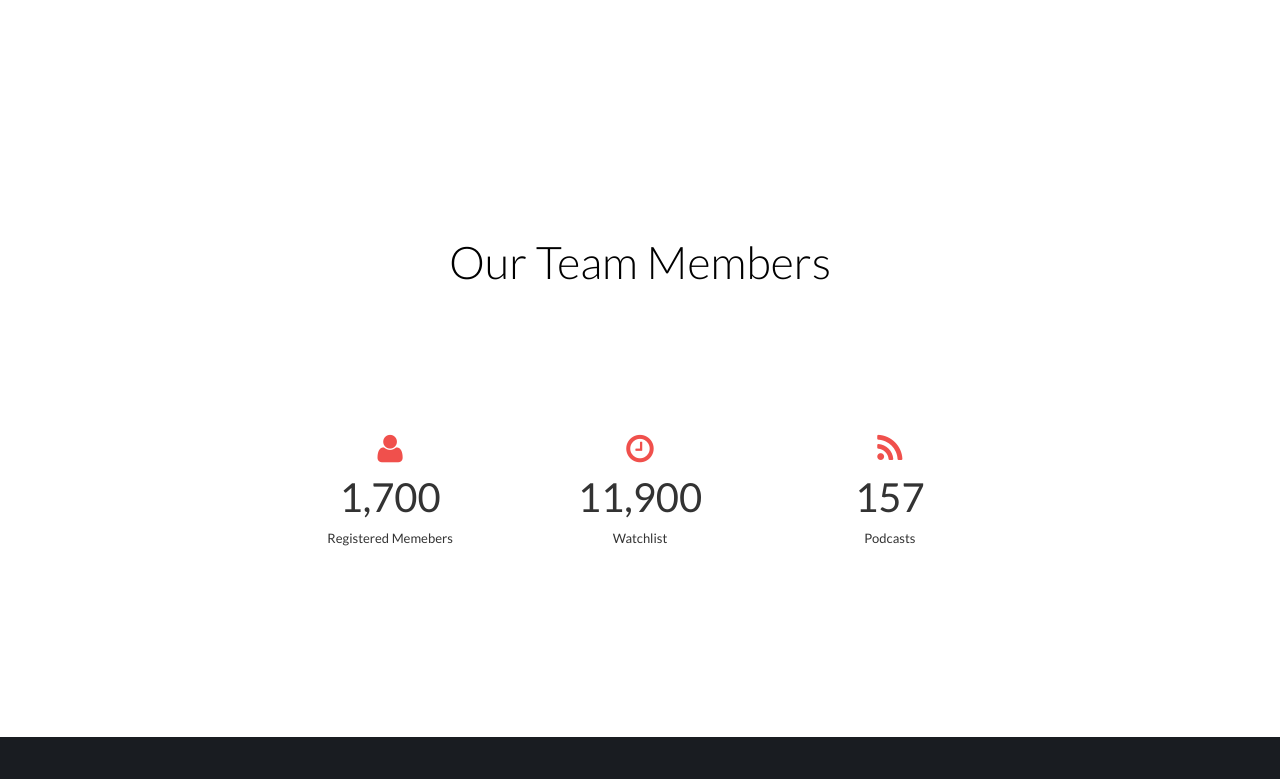
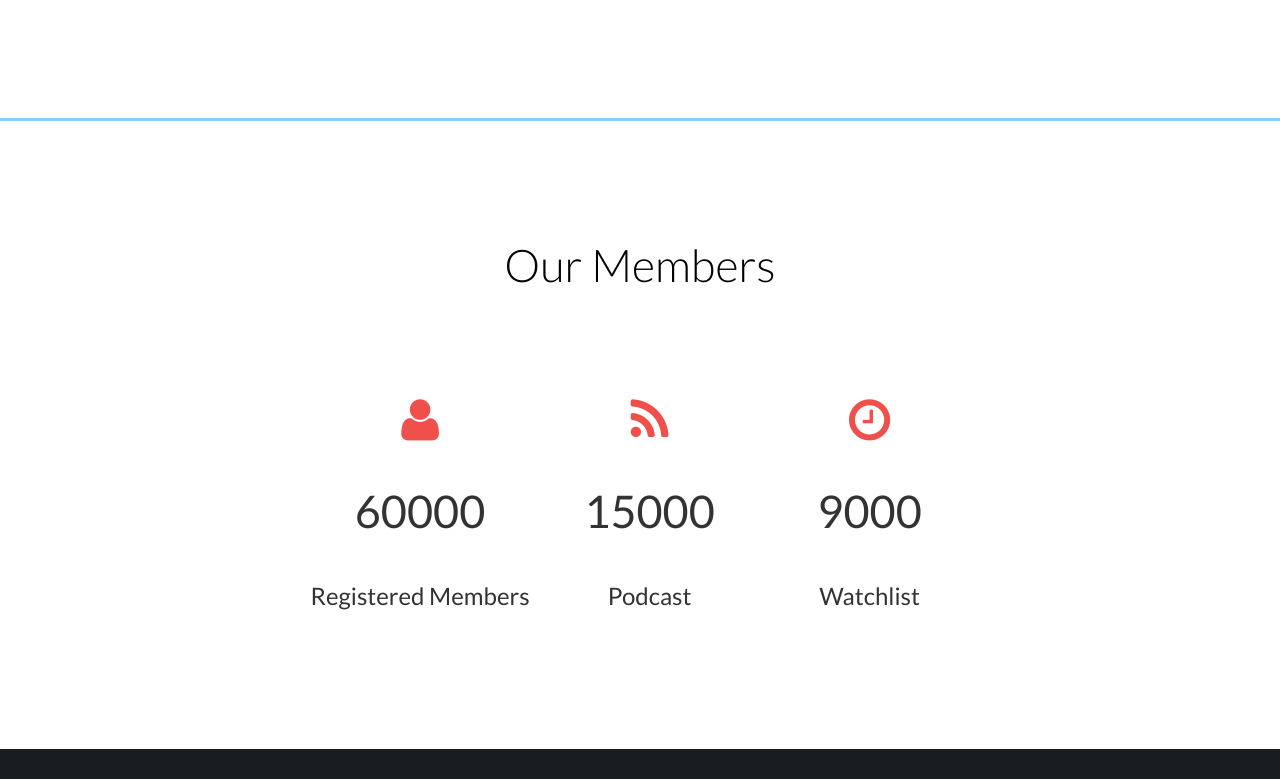
Before and after one commit to Sourabh-Semalty/LandingPageForMobile, a plain HTML site: page index.html in a window 1280 px wide. Shown: the part 2461-3240 px from the top of the page. Drawn offline with Linux system fonts and the light colour scheme.

Commit message:
counter has been set up

```diff
--- a/css/style.css
+++ b/css/style.css
@@ -8,6 +8,7 @@ body {
     -webkit-font-smoothing: antialiased;
     -moz-osx-font-smoothing: grayscale;
     background: #191c21;
+    overflow-x: hidden;
 }
 
 a,
@@ -37,62 +38,52 @@ ul li {
 }
 
 
-/*-=-=-=-=-=-=-=-=-=-=-=- */
+/* Column Grids End */
 
-
-/* Column Grids */
-
-
-/*-=-=-=-=-=-=-=-=-=-=-=- */
-
-.col_half {
-    width: 49%;
+.counters {
+    padding: 40px 20px;
+    border-top: 3px lightskyblue solid;
 }
 
-.col_third {
-    width: 32%;
+.flex-container {
+    display: flex;
+    justify-content: center;
 }
 
-.col_fourth {
-    width: 23.5%;
+.flex-container .box {
+    min-width: 200px;
+    max-width: 250px;
+    margin: 1rem;
+    text-align: center;
 }
 
-.col_fifth {
-    width: 18.4%;
+.counters .container {
+    display: grid;
+    grid-template-columns: repeat(4, 1fr);
+    grid-gap: 30px;
+    text-align: center;
 }
 
-.col_sixth {
-    width: 15%;
+.counters i {
+    color: lightskyblue;
+    margin-bottom: 5px;
 }
 
-.col_three_fourth {
-    width: 74.5%;
+.counters .counter {
+    font-size: 45px;
+    margin: 10px 0;
 }
 
-.col_twothird {
-    width: 66%;
+@media (max-width: 700px) {
+    .counters .container {
+        grid-template-columns: repeat(2, 1fr);
+    }
+    .counters .container>div:nth-of-type(1),
+    .counters .container>div:nth-of-type(2) {
+        border-bottom: 1px lightskyblue solid;
+        padding-bottom: 20px;
+    }
 }
-
-.col_half,
-.col_third,
-.col_twothird,
-.col_fourth,
-.col_three_fourth,
-.col_fifth {
-    position: relative;
-    display: inline;
-    display: inline-block;
-    float: left;
-    margin-right: 2%;
-    margin-bottom: 20px;
-}
-
-.end {
-    margin-right: 0 !important;
-}
-
-
-/* Column Grids End */
 
 .wrapper {
     width: 980px;
--- a/index.html
+++ b/index.html
@@ -248,38 +248,35 @@
       </div>
     </section>
     <!-- ENDS FEATURE SECTION STYLE 1 -->
-    <section class="feature-section-1 light-bg" id="features">
-      <div class="container">
+
+    <!-- Team members -->
+    <section class="feature-section-1 light-bg counters" id="features">
       <div class="row">
         <div class="col-md-12">
           <!-- SECTION TITLE -->
           <div class="section-title text-center">
-              <h2>Our Team Members</h2>
+            <h2>Our Members</h2>
           </div>
         </div>
       </div>
-        <div class="wrapper row justify-content-center">
-          <div class="counter col_fourth text-center">
-            <i class="fa fa-user counter-icons" aria-hidden="true"></i>
-            <h2 class="timer count-title count-number" data-to="1700" data-speed="1500"></h2>
-            <p class="count-text ">Registered Memebers</p>
+      <div class="flex-container">
+              <div class="box">
+                  <i class="fa fa-user" aria-hidden="true" style="font-size: 48px; color:#f0504c;"></i>
+                  <div class="counter" data-target="60000">0</div>
+                  <h3>Registered Members</h3>
               </div>
-
-          <div class="counter col_fourth text-center">
-            <i class="fa fa-clock-o counter-icons" aria-hidden="true"></i>
-            <h2 class="timer count-title count-number" data-to="11900" data-speed="1500"></h2>
-            <p class="count-text ">Watchlist</p>
+              <div class="box">
+                  <i class="fa fa-rss" aria-hidden="true" style="font-size: 48px; color:#f0504c;"></i>
+                  <div class="counter" data-target="15000">0</div>
+                  <h3>Podcast</h3>
               </div>
-
-          <div class="counter col_fourth end text-center">
-            <i class="fa fa-rss counter-icons" aria-hidden="true"></i>
-            <h2 class="timer count-title count-number" data-to="157" data-speed="1500"></h2>
-            <p class="count-text ">Podcasts</p>
-          </div>
+              <div class="box">
+                <i class="fa fa-clock-o" aria-hidden="true" style="font-size: 48px; color:#f0504c;"></i>
+                  <div class="counter" data-target="9000">0</div>
+                  <h3>Watchlist</h3>
               </div>
       </div>
   </section>
-    <!-- Team members -->
 
 
     <!-- end team members -->
--- a/js/self.js
+++ b/js/self.js
@@ -15,106 +15,32 @@ dropdown.addEventListener("click", (e) => {
     }
 });
 
-(function($) {
-    $.fn.countTo = function(options) {
-        options = options || {};
 
-        return $(this).each(function() {
-            // set options for current element
-            var settings = $.extend({},
-                $.fn.countTo.defaults, {
-                    from: $(this).data("from"),
-                    to: $(this).data("to"),
-                    speed: $(this).data("speed"),
-                    refreshInterval: $(this).data("refresh-interval"),
-                    decimals: $(this).data("decimals"),
-                },
-                options
-            );
 
-            // how many times to update the value, and how much to increment the value on each update
-            var loops = Math.ceil(settings.speed / settings.refreshInterval),
-                increment = (settings.to - settings.from) / loops;
+const counters = document.querySelectorAll('.counter');
+const speed = 400; // The lower the slower
 
-            // references & variables that will change with each update
-            var self = this,
-                $self = $(this),
-                loopCount = 0,
-                value = settings.from,
-                data = $self.data("countTo") || {};
+counters.forEach(counter => {
+    const updateCount = () => {
+        const target = +counter.getAttribute('data-target');
+        const count = +counter.innerText;
 
-            $self.data("countTo", data);
+        // Lower inc to slow and higher to slow
+        const inc = target / speed;
 
-            // if an existing interval can be found, clear it first
-            if (data.interval) {
-                clearInterval(data.interval);
-            }
-            data.interval = setInterval(updateTimer, settings.refreshInterval);
+        // console.log(inc);
+        // console.log(count);
 
-            // initialize the element with the starting value
-            render(value);
-
-            function updateTimer() {
-                value += increment;
-                loopCount++;
-
-                render(value);
-
-                if (typeof settings.onUpdate == "function") {
-                    settings.onUpdate.call(self, value);
-                }
-
-                if (loopCount >= loops) {
-                    // remove the interval
-                    $self.removeData("countTo");
-                    clearInterval(data.interval);
-                    value = settings.to;
-
-                    if (typeof settings.onComplete == "function") {
-                        settings.onComplete.call(self, value);
-                    }
-                }
-            }
-
-            function render(value) {
-                var formattedValue = settings.formatter.call(self, value, settings);
-                $self.html(formattedValue);
-            }
-        });
+        // Check if target is reached
+        if (count < target) {
+            // Add inc to count and output in counter
+            counter.innerText = count + inc;
+            // Call function every ms
+            setTimeout(updateCount, 1);
+        } else {
+            counter.innerText = target;
+        }
     };
 
-    $.fn.countTo.defaults = {
-        from: 0, // the number the element should start at
-        to: 0, // the number the element should end at
-        speed: 1000, // how long it should take to count between the target numbers
-        refreshInterval: 100, // how often the element should be updated
-        decimals: 0, // the number of decimal places to show
-        formatter: formatter, // handler for formatting the value before rendering
-        onUpdate: null, // callback method for every time the element is updated
-        onComplete: null, // callback method for when the element finishes updating
-    };
-
-    function formatter(value, settings) {
-        return value.toFixed(settings.decimals);
-    }
-})(jQuery);
-
-jQuery(function($) {
-    // custom formatting example
-    $(".count-number").data("countToOptions", {
-        formatter: function(value, options) {
-            return value
-                .toFixed(options.decimals)
-                .replace(/\B(?=(?:\d{3})+(?!\d))/g, ",");
-        },
-    });
-
-    // start all the timers
-    $(".timer").each(count);
-
-    function count(options) {
-        var $this = $(this);
-        options = $.extend({}, options || {}, $this.data("countToOptions") || {});
-        $this.countTo(options);
-    }
+    updateCount();
 });
```
Lines whose indentation alone changed are shown as unchanged.
